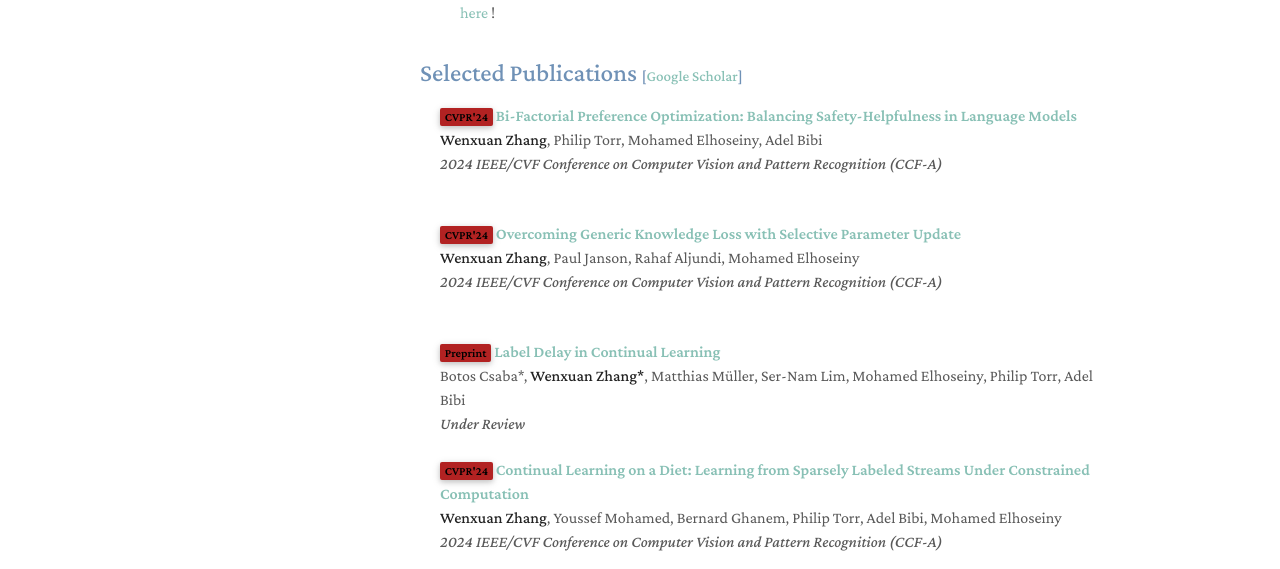
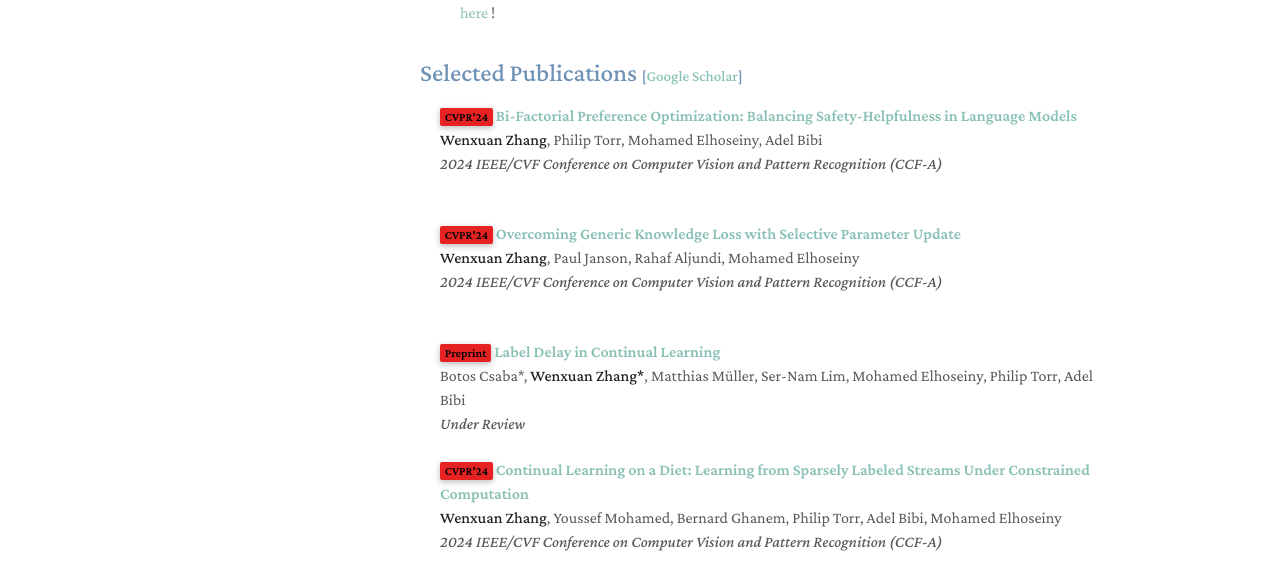
Before and after one commit to liuhaibo919/liuhaibo919.github.io, a Jekyll site: the page built from index.md, in a window 1280 px wide and 1331 px high. Shown: the part 500-1069 px from the top of the window. Built offline with Jekyll 4.4.1, drawn with Linux system fonts in a browser that asks for light colours; a style sheet for code colours, icons or effects is not loaded.

Commit message:
Update pub.css

```diff
--- a/assets/css/pub.css
+++ b/assets/css/pub.css
@@ -46,7 +46,7 @@
   --global-text-color: #000000;
   --global-text-color-light: #828282;
   --global-theme-color: #88c0b5;
-  --global-hover-color: #b22222;
+  --global-hover-color: #e62222;
   --global-footer-bg-color: #1c1c1c;
   --global-footer-text-color: #e8e8e8;
   --global-footer-link-color: #ffffff;
```
